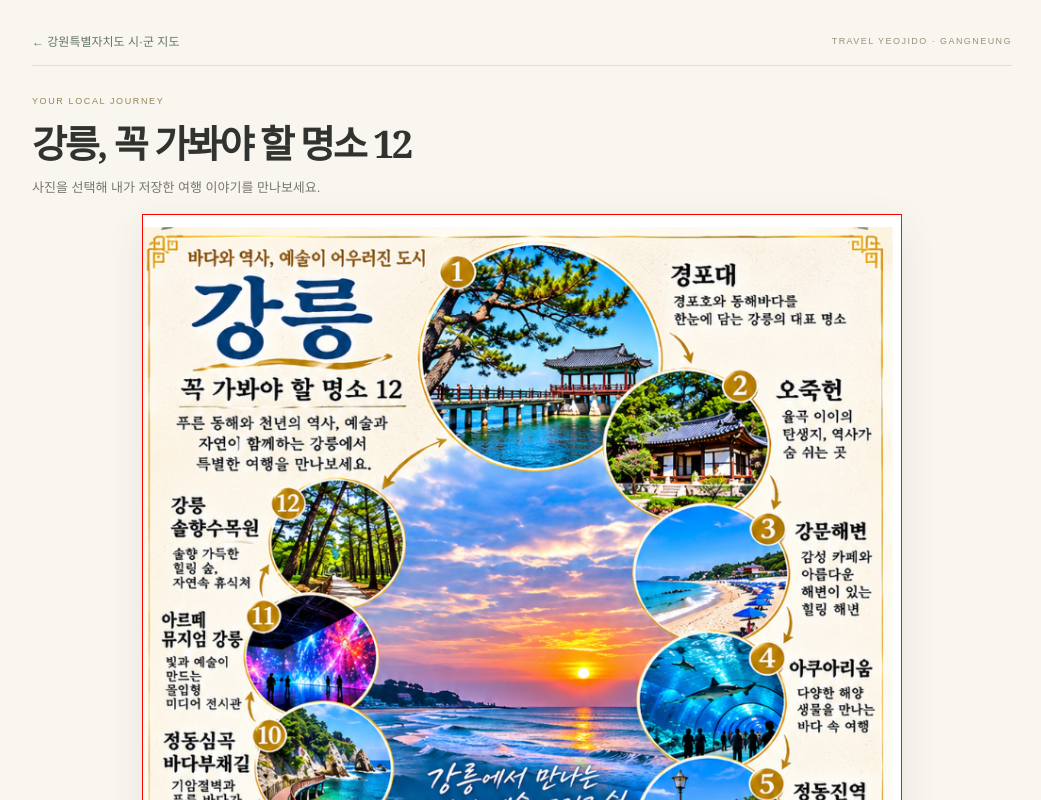
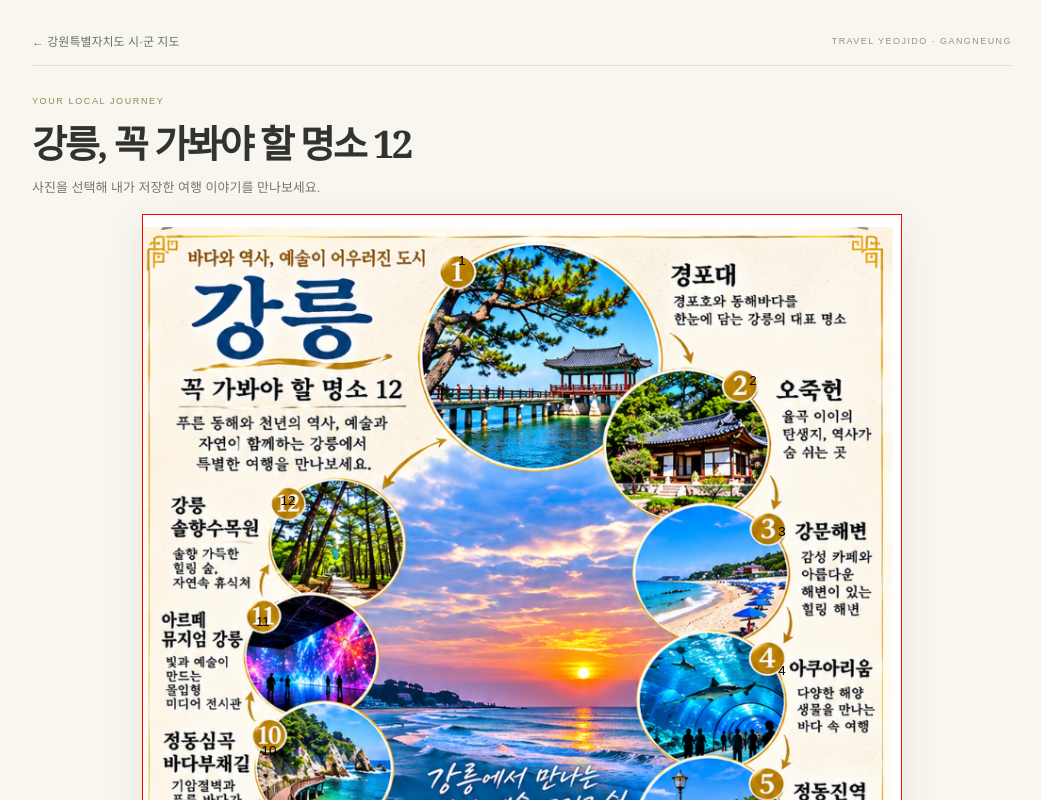
Before and after one commit to hameui/travel-yeojido-ai-studio, a Next.js app: page /places/gangneung in a window 1280 px wide. Shown: the top 800 px of the page, without its empty margins (118-1159 px from the left). Built offline with nearby package versions, Linux system fonts and the light colour scheme.

Commit message:
Make Gangneung poster number badges the clear clickable targets

```diff
--- a/src/components/GangneungPoster.tsx
+++ b/src/components/GangneungPoster.tsx
@@ -3,19 +3,19 @@
 import { useEffect, useState } from "react";
 
 const places = [
-  // 사진 원의 중심과 크기를 포스터 이미지 기준(%)으로 맞춘 클릭 영역
-  { id: "1", name: "경포대", x: 52, y: 14, w: 30, h: 25 },
-  { id: "2", name: "오죽헌", x: 71.3, y: 21.9, w: 21, h: 17.5 },
-  { id: "3", name: "강문해변", x: 71.8, y: 37.2, w: 21, h: 17.5 },
-  { id: "4", name: "아쿠아리움", x: 74.8, y: 50.8, w: 19.7, h: 16.5 },
-  { id: "5", name: "정동진역", x: 74.4, y: 64.9, w: 17.2, h: 14.5 },
-  { id: "6", name: "하슬라아트월드", x: 68.8, y: 77.9, w: 19.7, h: 16.5 },
-  { id: "7", name: "안반데기", x: 51.6, y: 77.9, w: 19.7, h: 16.5 },
-  { id: "8", name: "주문진수산시장", x: 32.2, y: 77.8, w: 19.7, h: 16.5 },
-  { id: "9", name: "강릉중앙시장", x: 23.1, y: 71.1, w: 17.2, h: 14.5 },
-  { id: "10", name: "정동심곡바다부채길", x: 25.1, y: 59, w: 21, h: 17.5 },
-  { id: "11", name: "아르떼뮤지엄강릉", x: 23.7, y: 46.6, w: 17.8, h: 15 },
-  { id: "12", name: "강릉솔향수목원", x: 26.2, y: 32.9, w: 18.5, h: 15.5 },
+  // 포스터에 인쇄된 금색 번호 배지의 중심에 클릭용 번호를 겹쳐 표시합니다.
+  { id: "1", name: "경포대", x: 42.1, y: 5.5 },
+  { id: "2", name: "오죽헌", x: 80.4, y: 19.8 },
+  { id: "3", name: "강문해변", x: 84.2, y: 37.9 },
+  { id: "4", name: "아쿠아리움", x: 84.2, y: 54.5 },
+  { id: "5", name: "정동진역", x: 84, y: 72.3 },
+  { id: "6", name: "하슬라아트월드", x: 79.5, y: 84.9 },
+  { id: "7", name: "안반데기", x: 45.4, y: 87.5 },
+  { id: "8", name: "주문진수산시장", x: 26.1, y: 87.3 },
+  { id: "9", name: "강릉중앙시장", x: 16.2, y: 78.7 },
+  { id: "10", name: "정동심곡바다부채길", x: 16.7, y: 64 },
+  { id: "11", name: "아르떼뮤지엄강릉", x: 15.9, y: 48.6 },
+  { id: "12", name: "강릉솔향수목원", x: 19.2, y: 34.1 },
 ];
 
 const storageKey = "travel-yeojido-gangneung-links";
@@ -23,6 +23,7 @@ const storageKey = "travel-yeojido-gangneung-links";
 export default function GangneungPoster() {
   const [links, setLinks] = useState<Record<string, string>>({});
   const [editing, setEditing] = useState(false);
+  const [selectedId, setSelectedId] = useState<string | null>(null);
   const [notice, setNotice] = useState("포스터 속 명소 사진을 누르면 연결된 여행 글이 열립니다.");
   const [drafts, setDrafts] = useState<Record<string, string>>({});
 
@@ -40,6 +41,7 @@ export default function GangneungPoster() {
   }, []);
 
   function openPlace(id: string, name: string) {
+    setSelectedId(id);
     const url = links[id]?.trim();
     if (url) {
       window.open(url, "_blank", "noopener,noreferrer");
@@ -87,17 +89,14 @@ export default function GangneungPoster() {
             <button
               key={place.id}
               type="button"
-              className={`gangneung-hotspot${links[place.id] ? " has-link" : ""}`}
-              style={{
-                left: `${place.x}%`,
-                top: `${place.y}%`,
-                width: `${place.w}%`,
-                height: `${place.h}%`,
-              }}
-              aria-label={`${place.name} 여행 글 열기`}
-              title={`${place.name}${links[place.id] ? " — 링크 등록됨" : " — 링크 미등록"}`}
+              className={`gangneung-hotspot${selectedId === place.id ? " is-selected" : ""}${links[place.id] ? " has-link" : ""}`}
+              style={{ left: `${place.x}%`, top: `${place.y}%` }}
+              aria-label={`${place.id}번 ${place.name} 여행 글 열기`}
+              title={`${place.id}번 ${place.name}${links[place.id] ? " — 링크 등록됨" : " — 링크 미등록"}`}
               onClick={() => openPlace(place.id, place.name)}
-            />
+            >
+              <span>{place.id}</span>
+            </button>
           ))}
         </div>
       </section>
```
